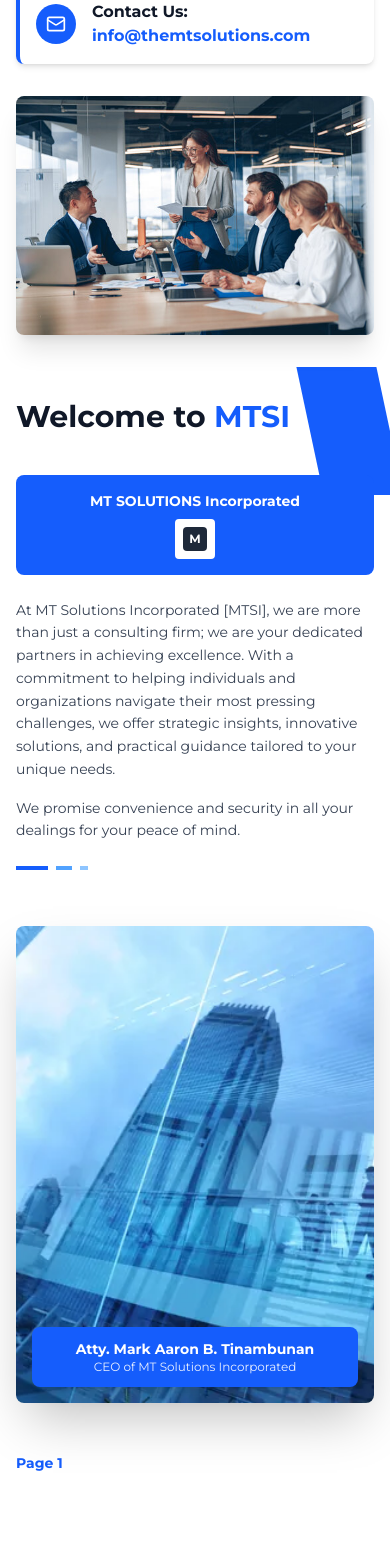
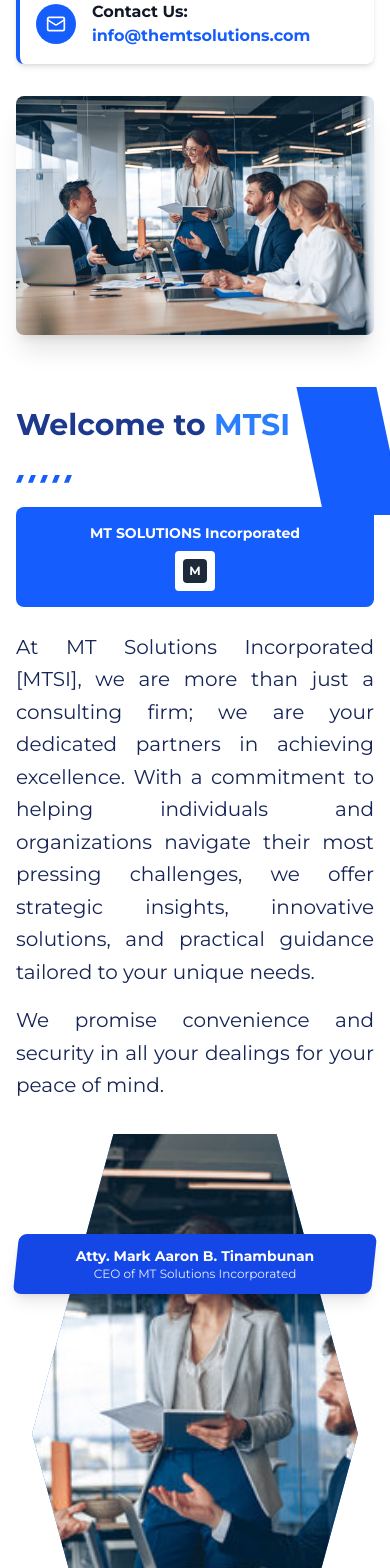
Before and after one commit to gianCristianBaguna/mtsi-web, a Next.js app: page /pages/homepage in a window 390 px wide. Shown: the part 432-2000 px from the top of the page. Before the commit the page ends 1939 px from the top, so only its background shows below. Built offline with nearby package versions, Linux system fonts and the light colour scheme.

Commit message:
help: fix the responsive and add animation

```diff
--- a/src/app/components/homePageSections/welcomeSection.tsx
+++ b/src/app/components/homePageSections/welcomeSection.tsx
@@ -4,35 +4,50 @@ export default function WelcomeSection() {
   return (
     <section className="relative min-h-screen bg-white overflow-hidden">
       {/* Blue geometric background element */}
-      <div className="absolute top-0 right-0 w-1/3 h-full bg-gradient-to-l from-blue-600 to-blue-700 transform skew-x-12 origin-top-right hidden lg:block"></div>
+      <div className="absolute inset-0 z-0 pointer-events-none -ml-20">
+        <div className="absolute top-10 right-0 w-1/6 h-10/12 bg-blue-950 hidden lg:block"></div>
+        <div className="absolute top-0 right-15 w-1/4 h-1/2 bg-blue-500 transform skew-x-12 origin-topright hidden lg:block"></div>
+      </div>
+      {/* Tablet elements */}
+      <div className="absolute top-4 right-0 w-1/8 h-3/4 bg-blue-950 hidden lg:block xl:hidden"></div>
+      <div className="absolute top-0 right-8 w-1/5 h-2/5 bg-blue-500 transform skew-x-12 origin-top-right hidden lg:block xl:hidden"></div>
 
-      <div className="relative z-10 container mx-auto px-4 py-8 lg:py-16">
-        {/* Header with logo */}
-        <div className="flex justify-between items-start mb-8 lg:mb-12">
-          <div className="flex-1">
-            <h1 className="text-3xl md:text-4xl lg:text-5xl xl:text-6xl font-bold text-gray-900 mb-2">
-              Welcome to <span className="text-blue-600">MTSI</span>
+      {/* === Mobile Blue Accent === */}
+      <div className="lg:hidden absolute top-5 right-0 w-20 h-32 bg-blue-600 transform skew-x-12"></div>
+      <div className="lg-hidden absolute top-10 h-32 bg-blue-950 hidden lg:block"></div>
+
+      <div className="relative z-10 container mx-auto px-4 sm:px-6 lg:px-8 py-6 sm:py-8 lg:py-12 xl:py-16">
+        {/* Header */}
+        <div className="flex flex-col lg:flex-row justify-between items-start mb-6 sm:mb-8 lg:mb-12">
+          <div className="flex-1 w-full lg:w-auto">
+            <h1 className="text-3xl sm:text-4xl md:text-5xl lg:text-6xl xl:text-7xl font-bold text-blue-900 mb-4 mt-4 sm:mt-8 lg:mt-16 xl:mt-20">
+              Welcome to <span className="text-blue-500">MTSI</span>
             </h1>
           </div>
 
-          {/* Logo section - visible on larger screens */}
-          <div className="hidden lg:flex flex-col items-center bg-blue-600 text-white p-4 rounded-lg ml-8">
-            <div className="text-sm font-semibold text-center mb-2">
+          {/* Decorative lines */}
+          <div className="flex gap-1 mt-4 sm:mt-6 lg:mt-30 mr-0 lg:mr-10">
+            {Array.from({ length: 5 }).map((_, i) => (
+              <div
+                key={i}
+                className="w-2 h-2 sm:w-3 sm:h-3 md:w-4 md:h-4 bg-blue-600 diagonal-bar"
+              />
+            ))}
+          </div>
+
+          {/* Desktop logo */}
+          <div className="hidden lg:flex flex-col items-center text-white p-4 rounded-lg ml-10">
+            <div className="text-4xl font-semibold text-center mb-2 mr-2">
               MT SOLUTIONS
               <br />
               Incorporated
             </div>
-            <div className="w-12 h-12 bg-white rounded border-4 border-white flex items-center justify-center">
-              <div className="w-8 h-8 bg-gray-800 rounded flex items-center justify-center">
-                <span className="text-white font-bold text-xs">M</span>
-              </div>
-            </div>
           </div>
         </div>
 
-        {/* Main content grid */}
-        <div className="grid lg:grid-cols-2 gap-8 lg:gap-12 items-center">
-          {/* Left content */}
+        {/* Grid Content */}
+        <div className="grid grid-cols-1 lg:grid-cols-2 gap-8 lg:gap-12 items-start">
+          {/* Left */}
           <div className="space-y-6">
             {/* Mobile logo */}
             <div className="lg:hidden flex items-center justify-center bg-blue-600 text-white p-4 rounded-lg mb-6">
@@ -48,7 +63,8 @@ export default function WelcomeSection() {
               </div>
             </div>
 
-            <div className="space-y-4 text-gray-700 text-sm md:text-base leading-relaxed">
+            {/* Main Text */}
+            <div className="text-xl space-y-4 text-blue-950 text-justify leading-relaxed">
               <p>
                 At MT Solutions Incorporated [MTSI], we are more than just a
                 consulting firm; we are your dedicated partners in achieving
@@ -57,60 +73,47 @@ export default function WelcomeSection() {
                 strategic insights, innovative solutions, and practical guidance
                 tailored to your unique needs.
               </p>
-
               <p>
                 We promise convenience and security in all your dealings for
                 your peace of mind.
               </p>
             </div>
+          </div>
 
-            {/* Decorative lines */}
-            <div className="flex items-center space-x-2 my-6">
-              <div className="w-8 h-1 bg-blue-600"></div>
-              <div className="w-4 h-1 bg-blue-400"></div>
-              <div className="w-2 h-1 bg-blue-300"></div>
+          {/* Right - Image and CEO Info */}
+
+          <div className="relative flex justify-center w-full px-4 overflow-x-hidden">
+            <div className=" relative w-[900px] h-[600px] bg-blue-500 [clip-path:polygon(25%_0%,75%_0%,100%_50%,75%_100%,25%_100%,0%_50%)]">
+              <Image
+                src="/img2.jpg"
+                alt="Atty. Mark Aaron B. Tinambunan, CEO of MT Solutions Incorporated"
+                fill
+                className="object-cover object-center"
+                sizes="(max-width: 768px) 100vw, 900px"
+              />
             </div>
           </div>
 
-          {/* Right content - Image and CEO info */}
-          <div className="relative">
-            <div className="relative">
-              {/* Professional photo */}
-              <div className="relative w-full max-w-md mx-auto">
-                <div className="aspect-[3/4] relative overflow-hidden rounded-lg shadow-2xl">
-                  <Image
-                    src="/img1.jpg"
-                    alt="Atty. Mark Aaron B. Tinambunan, CEO of MT Solutions Incorporated"
-                    fill
-                    className="object-cover object-center"
-                    sizes="(max-width: 768px) 100vw, (max-width: 1200px) 50vw, 33vw"
-                  />
+          {/* CEO Label outside image (desktop) */}
+          <div className="absolute left-1/2 transform -translate-x-1/2 bottom-1/3 lg:bottom-1/3  sm:bottom-4 sm:left-1/2 sm:transform sm:-translate-x-1/2 w-full px-4">
+            <div className="bg-blue-700 text-white px-6 py-3 rounded-lg shadow-lg -skew-x-6 text-center max-w-md mx-auto">
+              <div className="transform skew-x-6">
+                <div className="font-bold text-sm sm:text-base md:text-lg lg:text-xl">
+                  Atty. Mark Aaron B. Tinambunan
                 </div>
-
-                {/* CEO label */}
-                <div className="absolute bottom-4 left-4 right-4 bg-blue-600 text-white p-3 rounded-lg shadow-lg">
-                  <div className="text-center">
-                    <div className="font-semibold text-sm md:text-base">
-                      Atty. Mark Aaron B. Tinambunan
-                    </div>
-                    <div className="text-xs md:text-sm opacity-90">
-                      CEO of MT Solutions Incorporated
-                    </div>
-                  </div>
+                <div className="text-xs sm:text-sm md:text-base opacity-90">
+                  CEO of MT Solutions Incorporated
                 </div>
               </div>
             </div>
           </div>
         </div>
 
-        {/* Page indicator */}
-        <div className="mt-12 lg:mt-16">
-          <span className="text-blue-600 font-semibold text-sm">Page 1</span>
-        </div>
+        {/* Page Indicator */}
+        <span className="absolute bottom-10 left-4 text-blue-600 font-semibold text-lg px-3 py-1">
+          Page 1
+        </span>
       </div>
-
-      {/* Mobile blue accent */}
-      <div className="lg:hidden absolute top-0 right-0 w-20 h-32 bg-blue-600 transform skew-x-12"></div>
     </section>
   );
 }
```
